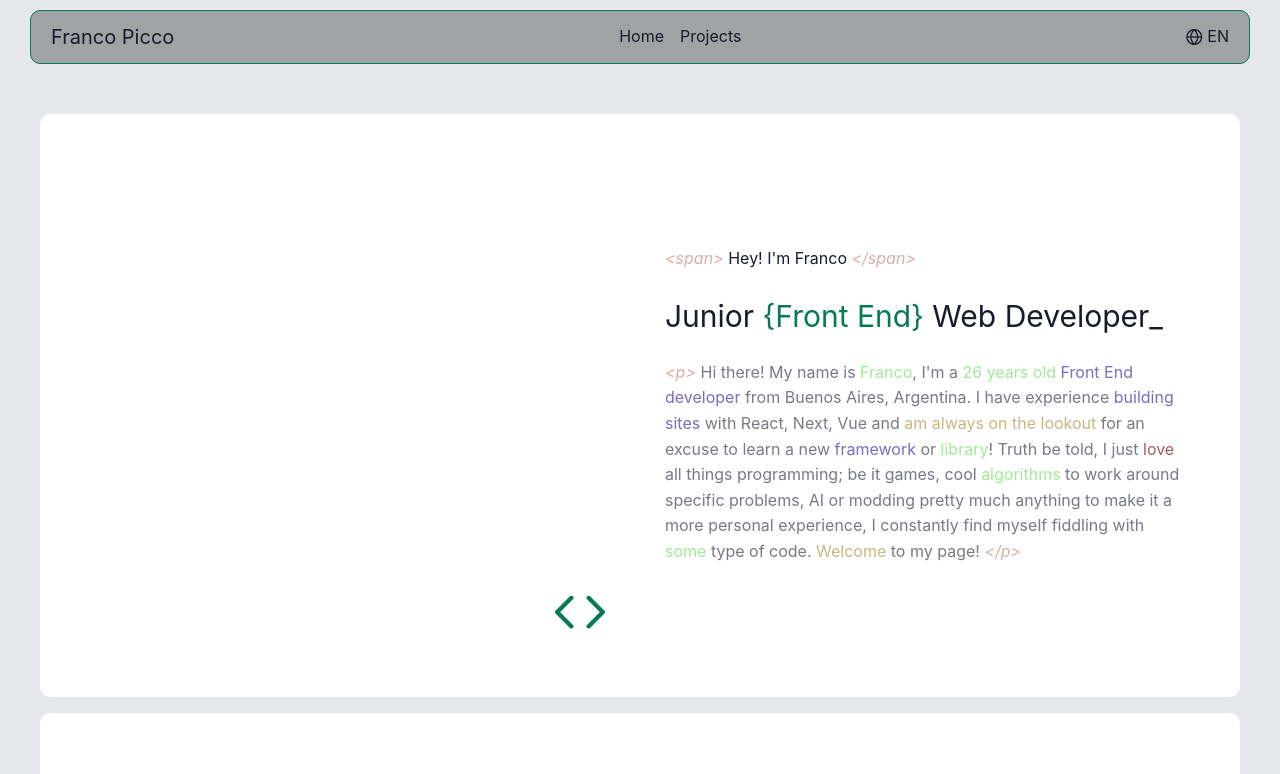
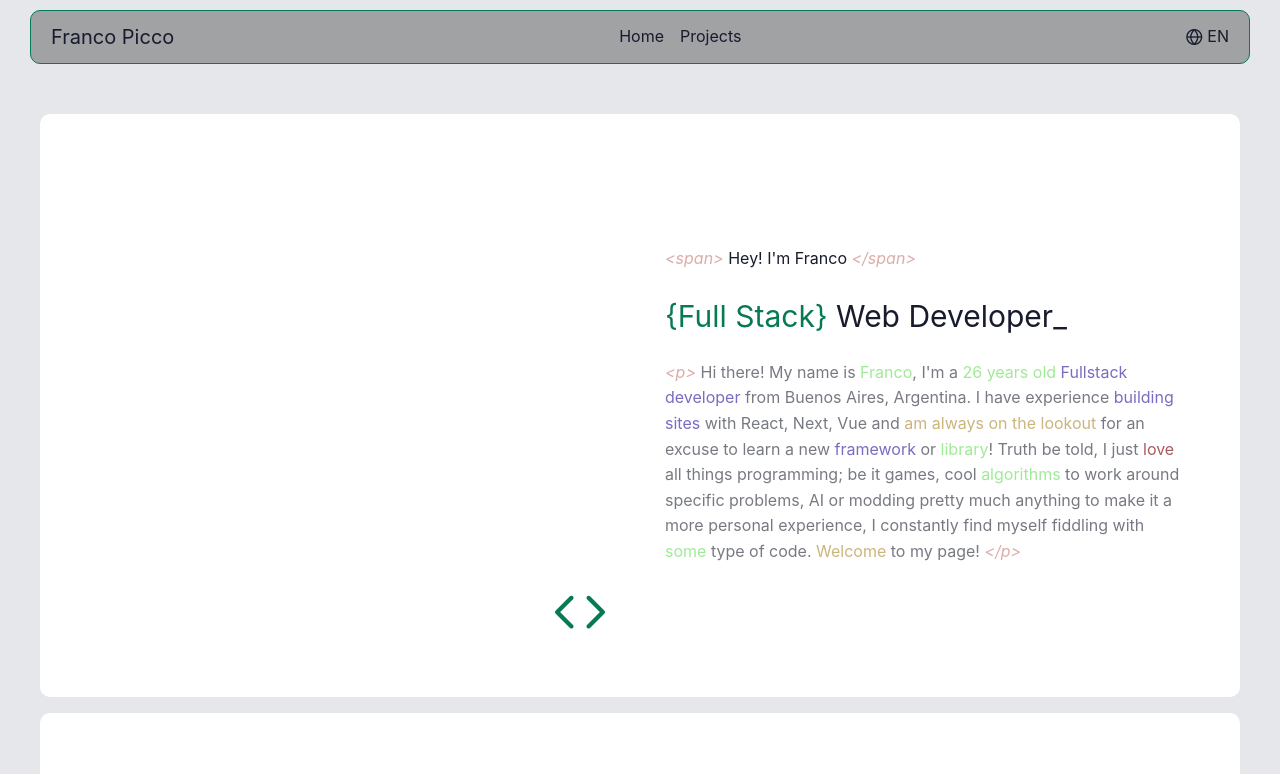
Before and after one commit to tas014/portfolio, a Vue app: page / in a window 1280 px wide. Shown: the top 774 px of the page. Built offline with nearby package versions, Linux system fonts and the light colour scheme.

Commit message:
Updated Content

```diff
--- a/src/components/HomeHero.vue
+++ b/src/components/HomeHero.vue
@@ -10,9 +10,9 @@ import { styleText } from './utils/textFormat';
   const language : Language = inject(languageKey, ref('en'));
   const titleText = computed(() => {
     if (language.value === 'es') {
-      return `Desarrollador Web <strong class="highlighted">{Front End}</strong> Junior_`
+      return `Desarrollador Web <strong class="highlighted">{Full Stack}</strong>_`
     }
-    return `Junior <strong class="highlighted">{Front End}</strong> Web Developer_`
+    return `<strong class="highlighted">{Full Stack}</strong> Web Developer_`
   })
 
   const shapesMap = new Map([
--- a/src/content/en/home.json
+++ b/src/content/en/home.json
@@ -1,5 +1,5 @@
 {
-  "hero": "Hi there! My name is *Franco*, I'm a *26 years old* ¬Front End developer¬ from Buenos Aires, Argentina. I have experience ¬building sites¬ with React, Next, Vue and ~am always on the lookout~ for an excuse to learn a new ¬framework¬ or *library*! Truth be told, I just °love° all things programming; be it games, cool *algorithms* to work around specific problems, AI or modding pretty much anything to make it a more personal experience, I constantly find myself fiddling with *some* type of code. ~Welcome~ to my page!",
+  "hero": "Hi there! My name is *Franco*, I'm a *26 years old* ¬Fullstack developer¬ from Buenos Aires, Argentina. I have experience ¬building sites¬ with React, Next, Vue and ~am always on the lookout~ for an excuse to learn a new ¬framework¬ or *library*! Truth be told, I just °love° all things programming; be it games, cool *algorithms* to work around specific problems, AI or modding pretty much anything to make it a more personal experience, I constantly find myself fiddling with *some* type of code. ~Welcome~ to my page!",
   "panels": [
     {
       "title": "experience",
--- a/src/content/es/home.json
+++ b/src/content/es/home.json
@@ -1,5 +1,5 @@
 {
-  "hero": "¡Hola! Me llamo *Franco*, soy un desarrollador Front-End de *26 años*. Tengo experiencia ¬desarrollando sitios¬ con React, Next, Vue y estoy ~constantemente buscando~ excusas para aprender una *librería* o un ¬framework¬ nuevo! A decir verdad, simplemente me °encanta° todo aspecto de programar. Sea juegos, *algoritmos* inteligentes para resolver problemas específicos, IA o modificar cosas para hacerlas una experiencia más personalizada, siempre me encuentro consistentemente jugueteando con *algún* tipo de código. ¡~Bienvenidos~ a mi página!",
+  "hero": "¡Hola! Me llamo *Franco*, soy un desarrollador Full-Stack de *26 años*. Tengo experiencia ¬desarrollando sitios¬ con React, Next, Vue y estoy ~constantemente buscando~ excusas para aprender una *librería* o un ¬framework¬ nuevo! A decir verdad, simplemente me °encanta° todo aspecto de programar. Sea juegos, *algoritmos* inteligentes para resolver problemas específicos, IA o modificar cosas para hacerlas una experiencia más personalizada, siempre me encuentro consistentemente jugueteando con *algún* tipo de código. ¡~Bienvenidos~ a mi página!",
   "panels": [
     {
       "title": "experiencia",
```
